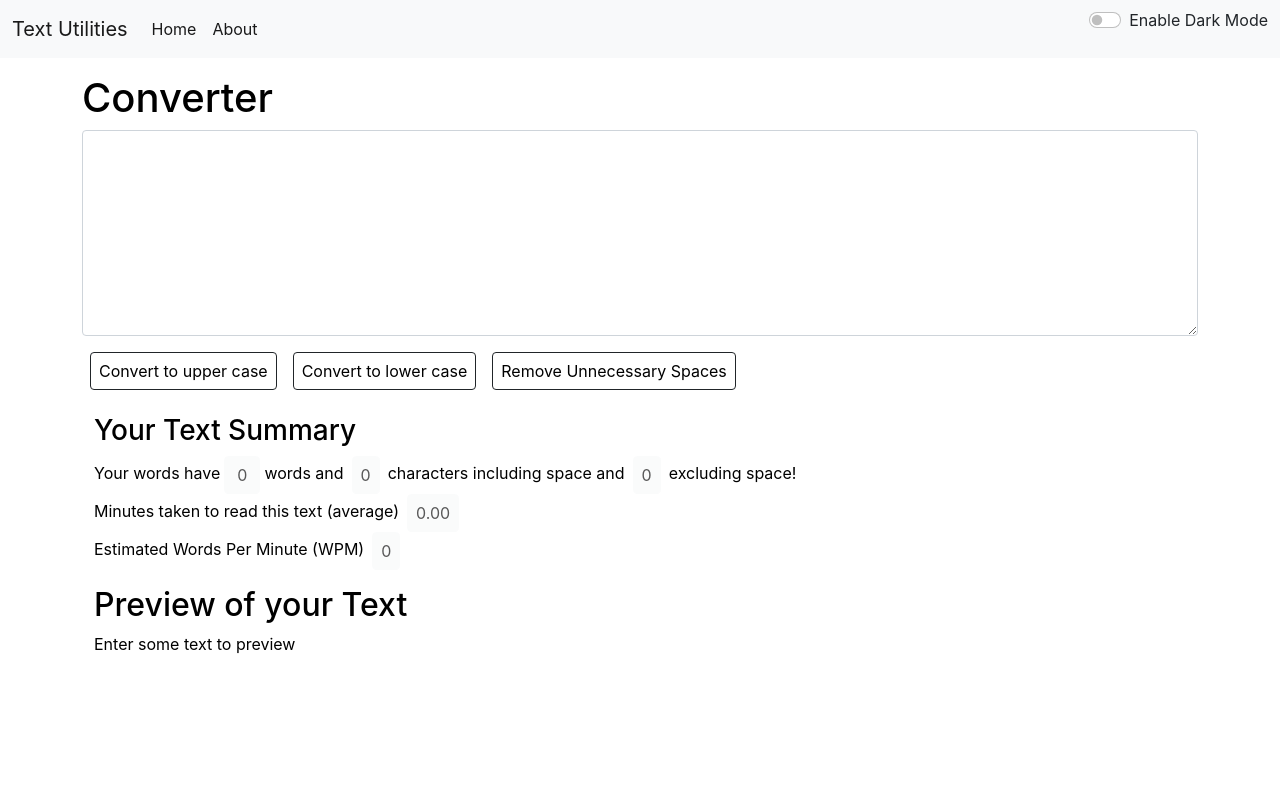
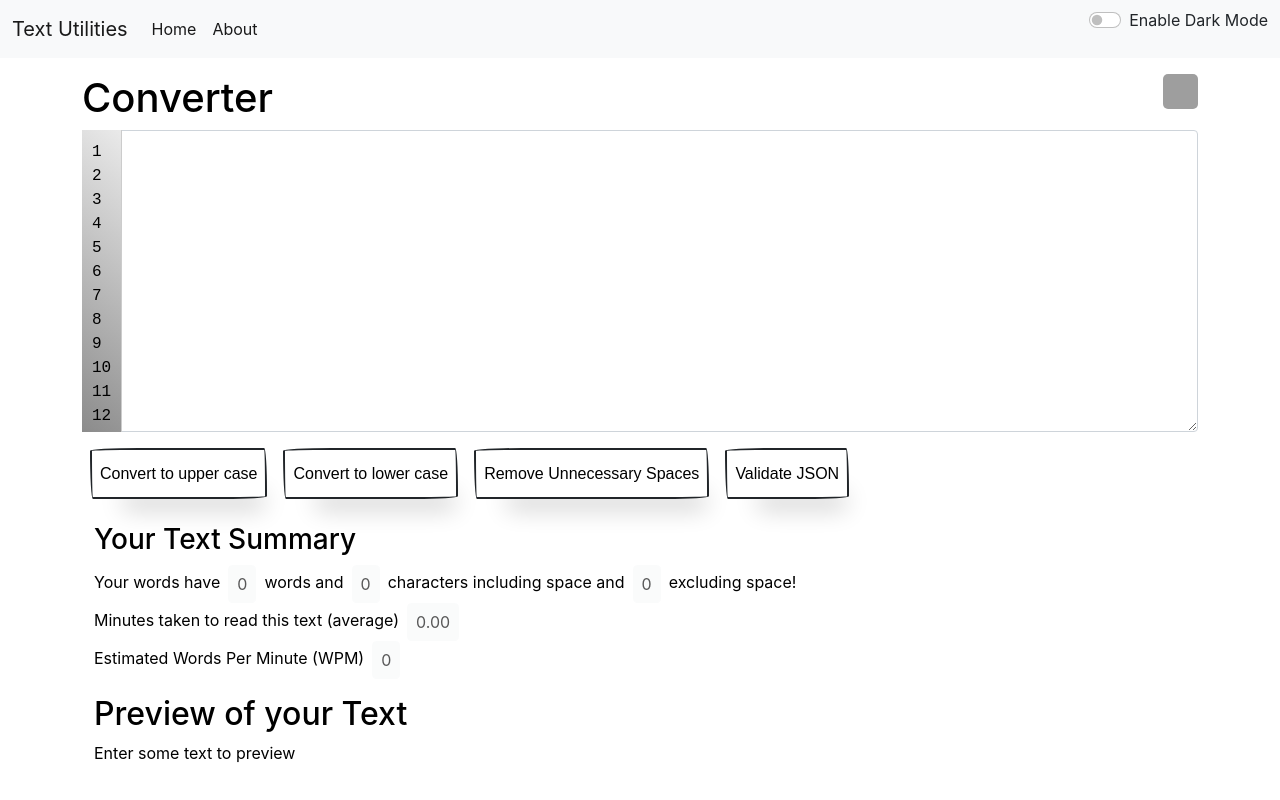
Before and after one commit to Suyash99/Text-Utils-React-, a React (Create React App) app: page / in a window 1280 px wide. Built offline with nearby package versions, Linux system fonts and the light colour scheme; grey boxes are pictures that could not be loaded.

Commit message:
new fixed and add on

```diff
--- a/package.json
+++ b/package.json
@@ -6,6 +6,8 @@
     "@testing-library/jest-dom": "^5.16.2",
     "@testing-library/react": "^12.1.3",
     "@testing-library/user-event": "^13.5.0",
+    "copy-to-clipboard": "^3.3.3",
+    "json-beautify": "^1.1.1",
     "react": "^17.0.2",
     "react-dom": "^17.0.2",
     "react-router-dom": "^6.9.0",
--- a/src/App.css
+++ b/src/App.css
@@ -12,6 +12,97 @@
     animation: App-logo-spin infinite 20s linear;
   }
 }
+
+.position-relative {
+  position: relative;
+  display: flex;
+}
+
+.line-numbers {
+  position: sticky;
+  top: 0;
+  left: 0;
+  margin: 0;
+  user-select: none;
+  white-space: pre-wrap;
+  background-color: #f8f9fa;
+  padding: 10px;
+  border-right: 1px solid #ccc;
+  height: 100%;
+  overflow-y: hidden;
+  background-image: linear-gradient(220.55deg, #EAEAEA 0%, #8B8B8B 100%);
+}
+
+textarea {
+  flex: 1;
+  width: 100%;
+  padding-left: 30px;
+  line-height: 1.5;
+  border: none;
+  margin: 0;
+}
+
+section {
+  display: flex;
+  justify-content: space-between;
+}
+
+h1 {
+  margin-right: auto;
+  /* This pushes the h1 to the left side */
+}
+
+#clipBoardIcon {
+  margin-left: auto;
+  border-radius: 5px;
+
+
+  /* This pushes the h6 to the right side */
+}
+
+
+/* CSS */
+.button {
+  align-self: center;
+  background-color: #fff;
+  background-image: none;
+  background-position: 0 90%;
+  background-repeat: repeat no-repeat;
+  background-size: 4px 3px;
+  border-radius: 15px 225px 255px 15px 15px 255px 225px 15px;
+  border-style: solid;
+  border-width: 2px;
+  box-shadow: rgba(0, 0, 0, .2) 15px 28px 25px -18px;
+  box-sizing: border-box;
+  color: #41403e;
+  cursor: pointer;
+  display: inline-block;
+  font-family: Neucha, sans-serif;
+  font-size: 1rem;
+  line-height: 23px;
+  outline: none;
+  padding: .75rem;
+  text-decoration: none;
+  transition: all 235ms ease-in-out;
+  border-bottom-left-radius: 15px 255px;
+  border-bottom-right-radius: 225px 15px;
+  border-top-left-radius: 255px 15px;
+  border-top-right-radius: 15px 225px;
+  user-select: none;
+  -webkit-user-select: none;
+  touch-action: manipulation;
+}
+
+.button:hover {
+  box-shadow: rgba(0, 0, 0, .3) 2px 8px 8px -5px;
+  transform: translate3d(0, 2px, 0);
+}
+
+.button:focus {
+  box-shadow: rgba(0, 0, 0, .3) 2px 8px 4px -6px;
+}
+
+
 
 .App-header {
   background-color: #282c34;
@@ -32,6 +123,7 @@
   from {
     transform: rotate(0deg);
   }
+
   to {
     transform: rotate(360deg);
   }
--- a/src/App.js
+++ b/src/App.js
@@ -9,17 +9,21 @@ function App() {
   //State
   const [mode, setMode] = useState("light");
   const [btnText, setBtnText] = useState("Enable Dark Mode");
+  const [imgSrc, setImgSrc] = useState("https://th.bing.com/th/id/OIP.0XUkAFsyGmnjFlZTfN5U-gAAAA?rs=1&pid=ImgDetMain");
+
 
   //Helping Functions
   const toggleMode = () => {
     if (mode === "light") {
       setMode("dark");
       setBtnText("Disable Dark Mode");
-      // document.body.style.backgroundColor = "#042743";
+      // setImgSrc("https://static.vecteezy.com/system/resources/previews/002/206/227/original/clipboard-icon-free-vector.jpg")
+      setImgSrc("https://th.bing.com/th/id/OIP.Mz-4JJtSRleOqpyEiFLlNQAAAA?rs=1&pid=ImgDetMain")
       document.body.style.backgroundColor = "black";
     } else {
       setMode("light");
       setBtnText("Enable Dark Mode");
+      setImgSrc("https://th.bing.com/th/id/OIP.0XUkAFsyGmnjFlZTfN5U-gAAAA?rs=1&pid=ImgDetMain")
       document.body.style.backgroundColor = "white";
     }
   };
@@ -37,7 +41,7 @@ function App() {
             btnText={btnText}
           />
           <div className="container my-3">
-            <TextForm heading="Converter" toggleMode={mode} />
+            <TextForm heading="Converter" toggleMode={mode} clipboard={imgSrc} />
           </div>
         </div>
       } />
--- a/src/components/TextForm.js
+++ b/src/components/TextForm.js
@@ -1,6 +1,7 @@
-import React, { useState } from "react";
+import React, { useState, useRef, useEffect } from "react";
 import PropTypes from "prop-types";
 import Alert from "./Alert";
+import "../App.css";
 
 export default function TextForm(props) {
   //Defining States
@@ -9,11 +10,62 @@ export default function TextForm(props) {
   const [type, setType] = useState("");
   const [startTime, setStartTime] = useState(0);
   const [endTime, setEndTime] = useState(0);
+  const textAreaRef = useRef(null);
+  let lines = 0
+  const defaultRows = "12"
+
+  const isArrayOrObject = (text) => {
+    try {
+      if (typeof text == 'object') return 1
+      JSON.parse(text)
+      return 1 // If parsed without error: means its a valid JSON or Array
+    } catch (error) {
+      return 0
+    }
+  }
 
   //Functions invoked on "onClick" EVENT
   const wordCount = () => {
-    return !text.length ? 0 : text.split(/\s+/).filter(t => t).length
+    if (!text || isArrayOrObject(text)) {
+      return 0;
+    }
+
+    let words = 0;
+    const countWordsInElement = (element) => {
+      if (typeof element === 'string') {
+        words += element.split(/\s+/).filter(t => t).length;
+      } else if (Array.isArray(element)) {
+        element.forEach(countWordsInElement);
+      } else if (typeof element === 'object') {
+        Object.values(element).forEach(countWordsInElement);
+      }
+    };
+
+    try {
+      const parsedData = JSON.parse(text);
+      countWordsInElement(parsedData);
+    } catch (error) {
+      // Handle parsing error, if any
+      countWordsInElement(text);
+    }
+
+    return words;
   };
+
+  const charCountWithoutSpace = () => {
+    if (isArrayOrObject(text)) { return 0 }
+    return text.length
+  }
+
+  const charCountWithSpace = () => {
+    if (isArrayOrObject(text)) { return 0 }
+    return text.replace(/\s/g, '').length
+  }
+
+  const countWpm = () => {
+    if (isArrayOrObject(text)) return 0
+    return (0.008 * text.length).toFixed(2)
+  }
 
   const toggleMode = () => {
     return props.toggleMode === "light"
@@ -28,8 +80,8 @@ export default function TextForm(props) {
   };
 
   const spaceHandler = () => {
-    var alertMsg = "";
-    var type = "success";
+    let alertMsg = "";
+    let type = "success";
     if (!text) {
       alertMsg = "Please enter the text to be converted!";
       type = "warning";
@@ -38,7 +90,7 @@ export default function TextForm(props) {
 
       return "";
     } else alertMsg = "Cleared Unneccessary Blank Spaces";
-    let string = text.split(/[ \n]/).filter(t => t).map(t => t.trim()).join(" ");
+    let string = text?.replace("\n    ", "")?.replace("\n}", "}")?.replace("\n]", "]")?.split(/[ \n]/).filter(t => t).map(t => t.trim()).join(" ");
     setMsg(alertMsg);
     setType(type);
     setText(string);
@@ -46,10 +98,32 @@ export default function TextForm(props) {
     setStartTime(0)
   };
 
+  const validateJSON = () => {
+    try {
+      let alertMsg = "";
+      let type = "success";
+      if (!text.length) {
+        throw new Error('Please enter the text to be converted!')
+      } else alertMsg = "Converted to JSON successfully";
+
+      let parsedJson = JSON.parse(text)
+      parsedJson = JSON.stringify(parsedJson, null, 4)?.toString() ?? text
+
+      setText(parsedJson);
+      setMsg(alertMsg);
+      setType(type);
+      setEndTime(0)
+      setStartTime(0)
+    } catch (error) {
+      setMsg(error.message);
+      setType("warning");
+    }
+  }
+
   const toUpperCASE = () => {
     let upperCaseText = text.toUpperCase();
-    var alertMsg = "";
-    var type = "success";
+    let alertMsg = "";
+    let type = "success";
     if (!text) {
       alertMsg = "Please enter the text to be converted!";
       type = "warning";
@@ -63,8 +137,8 @@ export default function TextForm(props) {
 
   const toLowerCASE = () => {
     let lowerCaseText = text.toLowerCase();
-    var alertMsg = "";
-    var type = "success";
+    let alertMsg = "";
+    let type = "success";
     if (!text) {
       alertMsg = "Please enter the text to be converted!";
       type = "warning";
@@ -83,6 +157,33 @@ export default function TextForm(props) {
     if (!startTime) {
       setStartTime(Date.now())
     }
+  };
+
+  useEffect(() => {
+    const handleScroll = () => {
+      const textArea = textAreaRef.current;
+      const lineNumberColumn = document.getElementById('lineNumberColumn');
+      if (textArea && lineNumberColumn) {
+        lineNumberColumn.scrollTop = textArea.scrollTop;
+      }
+    };
+
+    const textArea = textAreaRef.current;
+    if (textArea) {
+      textArea.addEventListener('scroll', handleScroll);
+    }
+
+    return () => {
+      if (textArea) {
+        textArea.removeEventListener('scroll', handleScroll);
+      }
+    };
+  }, [text]);
+
+  const getLineNumbers = () => {
+    lines = text.split("\n").length;
+    if (lines <= defaultRows) lines = defaultRows
+    return Array.from({ length: lines }, (_, index) => index + 1).join("\n");
   };
 
   const renderSuccessMsg = (boolean, text, type) => {
@@ -106,53 +207,125 @@ export default function TextForm(props) {
     const minutes = timeInSeconds / 60; // Convert seconds to minutes
     return minutes ? Math.round(words / minutes) : 0;
   };
+
+
+  const clipboardImage = () => {
+
+    const copyContent = async () => {
+      try {
+        if (!text?.length) throw new Error('Please enter some text to be copied');
+        await navigator.clipboard.writeText(text);
+        setMsg("Copied successfully");
+        setType("success");
+
+        setTimeout(() => {
+          setMsg('');
+          setType('');
+        }, 3000)
+      } catch (error) {
+        setMsg(error.message);
+        setType("warning");
+      }
+    }
+
+
+    return <div>
+      <img
+        onClickCapture={copyContent}
+        alt={'Copied!'}
+        src={props.clipboard}
+        height="35rem"
+        width="35rem"
+        id="clipBoardIcon"
+      />
+    </div>
+  }
+
+
   //Main Functional Component
   return (
     <>
-      <div>{renderSuccessMsg(msg ? true : false, msg, type)}</div>
+      <div>{renderSuccessMsg(msg, msg, type)}</div>
       <div style={toggleMode()}>
-        <h1>{props.heading}</h1>
-        <div className="mb-3" style={toggleMode()}>
+        <section>
+          <h1>{props.heading}</h1>
+
+          {/* Added clipboard image */}
+          {clipboardImage()}
+
+
+        </section>
+
+        <div className="mb-3 position-relative" style={{ fontFamily: 'monospace' }}>
+          <div id="lineNumberColumn" className="line-numbers position-absolute">
+            {getLineNumbers()}
+          </div>
           <textarea
+            ref={textAreaRef}
             id="myBox"
             value={text}
             onChange={handleOnChange}
             className="form-control"
-            rows="8"
+            rows={defaultRows}
+            style={{ paddingLeft: `${40 + (String(lines).length * 5)}px` }} // Adjust the padding to align with line numbers
           />
+
+          {/* used to add the textbox resize arrow */}
+          <style>{`
+          textarea {
+          resize: both;
+          overflow: none;
+          }
+          `}</style>
+
         </div>
+
+
+        {/* Action Buttons */}
         <button
-          className="btn btn-dark mx-2 px-2"
+          className="btn btn-dark mx-2 px-2 button"
+          // className="button-27"
           onClick={toUpperCASE}
           style={toggleMode()}
         >
           Convert to upper case
         </button>
+
         <button
-          className="btn btn-dark mx-2 px-2"
+          className="btn btn-dark mx-2 px-2 button"
           onClick={toLowerCASE}
           style={toggleMode()}
         >
           Convert to lower case
         </button>
+
         <button
-          className="btn btn-dark mx-2 px-2"
+          className="btn btn-dark mx-2 px-2 button"
           onClick={spaceHandler}
           style={toggleMode()}
         >
           Remove Unnecessary Spaces
         </button>
-      </div>
+
+        <button
+          className="btn btn-dark mx-2 px-2 button"
+          onClick={validateJSON}
+          style={toggleMode()}
+        >
+          Validate JSON
+        </button>
+
+      </div >
 
       <div className="container my-4" style={toggleMode()}>
         <h3> Your Text Summary</h3>
         <p>
           Your words have
-          <button className="btn btn-light mx-1 px-10" disabled>{wordCount()} </button>words and
-          <button className="btn btn-light mx-2 px-2" disabled>{text.length} </button>characters including space and
-          <button className="btn btn-light mx-2 px-2" disabled> {text.replace(/\s/g, '').length}</button>excluding space!
+          <button className="btn btn-light mx-2 px-2" disabled>{wordCount()}</button>words and
+          <button className="btn btn-light mx-2 px-2" disabled>{charCountWithoutSpace()}</button>characters including space and
+          <button className="btn btn-light mx-2 px-2" disabled> {charCountWithSpace()}</button>excluding space!
           <br />Minutes taken to read this text (average)
-          <button className="btn btn-light mx-2 px-2" disabled>{(0.008 * text.length).toFixed(2)}</button>
+          <button className="btn btn-light mx-2 px-2" disabled>{countWpm()}</button>
           <br />Estimated Words Per Minute (WPM)
           <button className="btn btn-light mx-2 px-2" disabled>{calculateWordsPerMinute()}</button>
         </p>
```
Also changed, not shown: src/components/About.js (+7 -2 lines), 1 other file (tests, documents, lock files or other folders).
